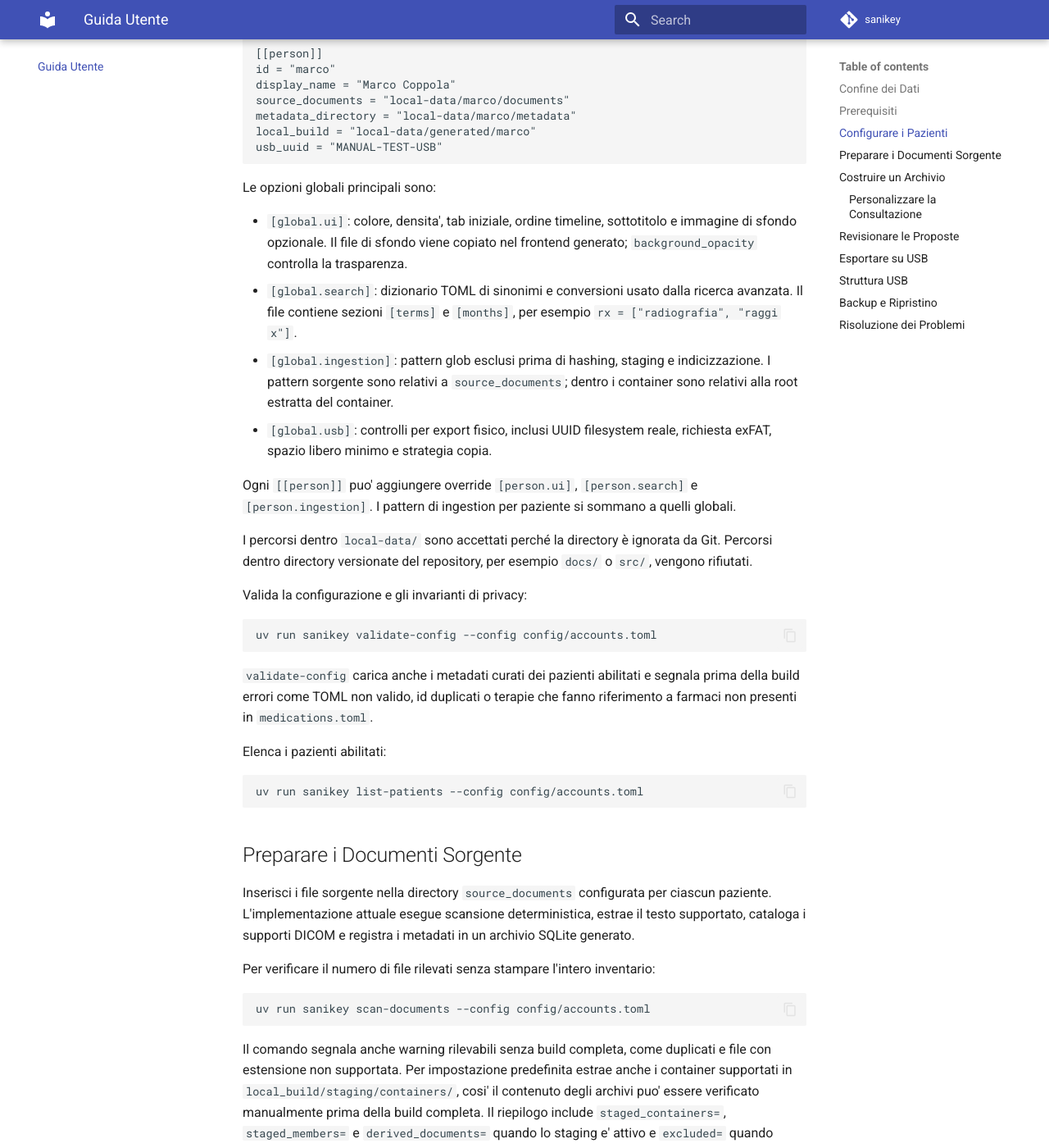
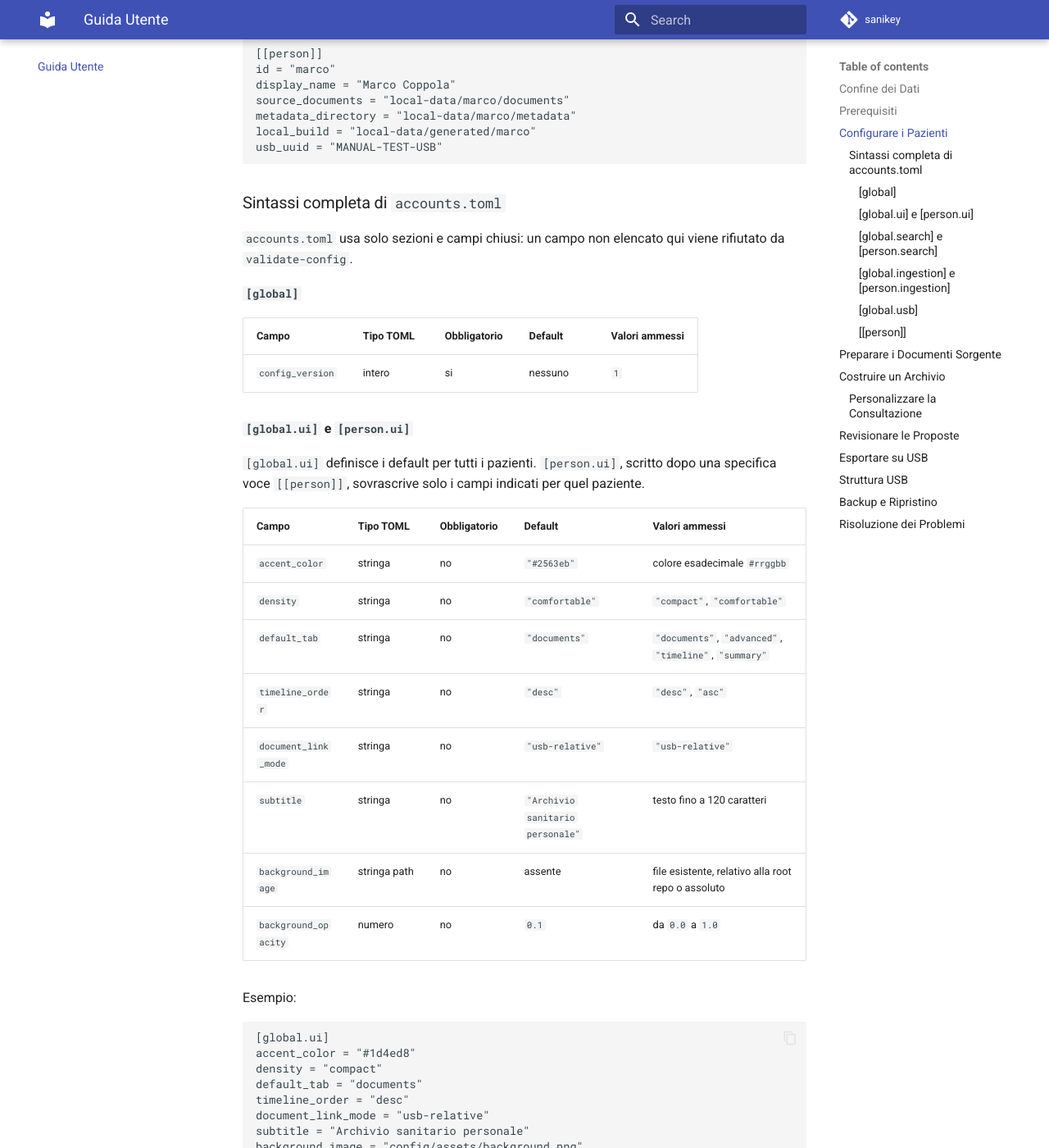
Before and after one commit to marco0560/sanikey, an MkDocs documentation site: the page built from docs/user-guide.md, in a window 1280 px wide and 1400 px high, scrolled down 1544 px. Shown: the whole window at 82% size. Built offline with MkDocs 1.6.1 and Material for MkDocs 9.7.7, drawn with Linux system fonts in a browser that asks for light colours; comment, search, counter and statistics services are not loaded; some of the changed text lies outside the part shown.

Commit message:
docs(config): document exact accounts syntax
Replace the vague configuration overview with closed-field tables for accounts.toml, including UI, search dictionary, ingestion exclusions, USB deployment, and person entries.

Update the real-data end-to-end procedure with a concrete syntax checklist and dictionary example so operators can validate configuration before running long builds.

````diff
--- a/docs/process/end-to-end-real-data-verification.md
+++ b/docs/process/end-to-end-real-data-verification.md
@@ -91,16 +91,41 @@ local_build = "local-data/generated/irene"
 usb_uuid = "MANUAL-TEST-USB"
 ```
 
-Le nuove sezioni configurabili da verificare sono:
+Prima di continuare, confrontare `config/accounts.toml` con la sintassi completa
+descritta nella sezione “Sintassi completa di `accounts.toml`” della user guide.
+In particolare verificare questi campi, perché influenzano direttamente la
+prova end-to-end:
 
-- `[global.search]`: file dizionario con sezioni `[terms]` e `[months]` per
-  sinonimi e conversioni usate dalla ricerca avanzata.
-- `[global.ui]`: personalizzazione frontend, inclusi sfondo opzionale e
-  opacita'.
-- `[global.ingestion]` e `[person.ingestion]`: pattern glob di esclusione,
-  globali e aggiuntivi per paziente.
-- `[global.usb]`: UUID filesystem reale, richiesta exFAT, spazio libero minimo
-  e strategia di copia.
+| Sezione | Campo | Sintassi attesa | Valore da verificare nella prova |
+| --- | --- | --- | --- |
+| `[global]` | `config_version` | intero | `1` |
+| `[global.ui]` | `background_image` | stringa path a file esistente | assente oppure path privato non versionato |
+| `[global.ui]` | `background_opacity` | numero `0.0`-`1.0` | valore basso, per esempio `0.10` |
+| `[global.search]` | `dictionary` | stringa path a TOML esistente | file privato con sezioni `[terms]` e/o `[months]` |
+| `[global.search]` | `advanced_index_warning_mb` | intero positivo | soglia coerente con il dataset reale |
+| `[global.ingestion]` | `exclude_patterns` | lista di stringhe glob | esclusioni tecniche comuni, per esempio `["**/Help/**"]` |
+| `[person.ingestion]` | `exclude_patterns` | lista di stringhe glob | esclusioni aggiuntive del singolo paziente |
+| `[global.usb]` | `required_filesystem_uuid` | stringa UUID o assente | UUID reale mostrato da `lsblk -f` per la chiavetta fisica |
+| `[global.usb]` | `require_exfat` | booleano | `true` per la prova fisica exFAT |
+| `[global.usb]` | `min_free_space_mb` | intero positivo | margine, per esempio `512` |
+| `[global.usb]` | `copy_strategy` | stringa | `"rsync-preferred"` oppure `"python"` |
+| `[[person]]` | `enabled` | booleano opzionale | assente o `true` per i pazienti inclusi |
+
+Il file dizionario indicato da `[global.search].dictionary` deve avere questa
+forma:
+
+```toml
+[terms]
+rx = ["radiografia", "raggi x"]
+tac = ["tc", "tomografia"]
+
+[months]
+gennaio = ["01", "1"]
+febbraio = ["02", "2"]
+```
+
+`validate-config` deve fallire se trova campi non documentati, valori fuori set
+chiuso, path richiesti inesistenti o tipi TOML errati.
 
 Verificare che Git non veda dati privati:
 
--- a/docs/user-guide.md
+++ b/docs/user-guide.md
@@ -74,23 +74,144 @@ local_build = "local-data/generated/marco"
 usb_uuid = "MANUAL-TEST-USB"
 ```
 
-Le opzioni globali principali sono:
+### Sintassi completa di `accounts.toml`
 
-- `[global.ui]`: colore, densita', tab iniziale, ordine timeline, sottotitolo e
-  immagine di sfondo opzionale. Il file di sfondo viene copiato nel frontend
-  generato; `background_opacity` controlla la trasparenza.
-- `[global.search]`: dizionario TOML di sinonimi e conversioni usato dalla
-  ricerca avanzata. Il file contiene sezioni `[terms]` e `[months]`, per
-  esempio `rx = ["radiografia", "raggi x"]`.
-- `[global.ingestion]`: pattern glob esclusi prima di hashing, staging e
-  indicizzazione. I pattern sorgente sono relativi a `source_documents`; dentro
-  i container sono relativi alla root estratta del container.
-- `[global.usb]`: controlli per export fisico, inclusi UUID filesystem reale,
-  richiesta exFAT, spazio libero minimo e strategia copia.
+`accounts.toml` usa solo sezioni e campi chiusi: un campo non elencato qui viene
+rifiutato da `validate-config`.
 
-Ogni `[[person]]` puo' aggiungere override `[person.ui]`, `[person.search]` e
-`[person.ingestion]`. I pattern di ingestion per paziente si sommano a quelli
-globali.
+#### `[global]`
+
+| Campo | Tipo TOML | Obbligatorio | Default | Valori ammessi |
+| --- | --- | --- | --- | --- |
+| `config_version` | intero | si | nessuno | `1` |
+
+#### `[global.ui]` e `[person.ui]`
+
+`[global.ui]` definisce i default per tutti i pazienti. `[person.ui]`, scritto
+dopo una specifica voce `[[person]]`, sovrascrive solo i campi indicati per
+quel paziente.
+
+| Campo | Tipo TOML | Obbligatorio | Default | Valori ammessi |
+| --- | --- | --- | --- | --- |
+| `accent_color` | stringa | no | `"#2563eb"` | colore esadecimale `#rrggbb` |
+| `density` | stringa | no | `"comfortable"` | `"compact"`, `"comfortable"` |
+| `default_tab` | stringa | no | `"documents"` | `"documents"`, `"advanced"`, `"timeline"`, `"summary"` |
+| `timeline_order` | stringa | no | `"desc"` | `"desc"`, `"asc"` |
+| `document_link_mode` | stringa | no | `"usb-relative"` | `"usb-relative"` |
+| `subtitle` | stringa | no | `"Archivio sanitario personale"` | testo fino a 120 caratteri |
+| `background_image` | stringa path | no | assente | file esistente, relativo alla root repo o assoluto |
+| `background_opacity` | numero | no | `0.1` | da `0.0` a `1.0` |
+
+Esempio:
+
+```toml
+[global.ui]
+accent_color = "#1d4ed8"
+density = "compact"
+default_tab = "documents"
+timeline_order = "desc"
+document_link_mode = "usb-relative"
+subtitle = "Archivio sanitario personale"
+background_image = "config/assets/background.png"
+background_opacity = 0.10
+
+[[person]]
+id = "marco"
+# ...
+
+[person.ui]
+default_tab = "timeline"
+subtitle = "Archivio Marco"
+```
+
+#### `[global.search]` e `[person.search]`
+
+`[person.search]` sovrascrive i campi indicati per il singolo paziente. Se
+`dictionary` cambia, viene caricato il nuovo file TOML.
+
+| Campo | Tipo TOML | Obbligatorio | Default | Valori ammessi |
+| --- | --- | --- | --- | --- |
+| `dictionary` | stringa path | no | assente | file TOML esistente |
+| `advanced_index_warning_mb` | intero | no | `25` | intero positivo |
+
+Il file indicato da `dictionary` ha solo due sezioni ammesse, entrambe
+opzionali. Le chiavi sono stringhe TOML; i valori sono liste non vuote di
+stringhe non vuote.
+
+```toml
+[terms]
+rx = ["radiografia", "raggi x"]
+rmn = ["risonanza magnetica", "rm"]
+tac = ["tc", "tomografia"]
+
+[months]
+gennaio = ["01", "1"]
+febbraio = ["02", "2"]
+```
+
+#### `[global.ingestion]` e `[person.ingestion]`
+
+I pattern di `[person.ingestion]` si sommano a quelli globali; non li
+sostituiscono. I pattern sorgente sono relativi a `source_documents`; dentro un
+container sono relativi alla root estratta del container. Ogni pattern viene
+confrontato sia con il path relativo sia con il solo nome file.
+
+| Campo | Tipo TOML | Obbligatorio | Default | Valori ammessi |
+| --- | --- | --- | --- | --- |
+| `exclude_patterns` | lista di stringhe | no | `[]` | glob non vuoti, per esempio `"**/Help/**"` o `"*.tmp"` |
+
+Esempio:
+
+```toml
+[global.ingestion]
+exclude_patterns = ["**/Help/**", "**/Viewer-Windows/**", "**/jre/**"]
+
+[[person]]
+id = "irene"
+# ...
+
+[person.ingestion]
+exclude_patterns = ["**/documentazione-non-clinica/**"]
+```
+
+#### `[global.usb]`
+
+Questa sezione regola l'export verso target fisici. I target locali simulati
+restano supportati; i controlli UUID/fstype sono applicati ai mount fisici o
+quando il campo globale lo richiede.
+
+| Campo | Tipo TOML | Obbligatorio | Default | Valori ammessi |
+| --- | --- | --- | --- | --- |
+| `required_filesystem_uuid` | stringa o assente | no | assente | UUID filesystem reale, per esempio `"757F-7873"` |
+| `require_exfat` | booleano | no | `false` | `true`, `false` |
+| `min_free_space_mb` | intero | no | `256` | intero positivo |
+| `copy_strategy` | stringa | no | `"rsync-preferred"` | `"rsync-preferred"`, `"python"` |
+
+Esempio:
+
+```toml
+[global.usb]
+required_filesystem_uuid = "757F-7873"
+require_exfat = true
+min_free_space_mb = 512
+copy_strategy = "rsync-preferred"
+```
+
+Se `required_filesystem_uuid` non e' impostato, i pazienti abilitati devono
+avere lo stesso `usb_uuid`; quel valore viene usato come UUID atteso quando il
+target sembra una chiavetta fisica montata sotto `/run/media` o `/media`.
+
+#### `[[person]]`
+
+| Campo | Tipo TOML | Obbligatorio | Default | Valori ammessi |
+| --- | --- | --- | --- | --- |
+| `id` | stringa | si | nessuno | minuscole, numeri e trattini, per esempio `"patient-a"` |
+| `display_name` | stringa | si | nessuno | stringa non vuota |
+| `source_documents` | stringa path | si | nessuno | path assoluto o relativo alla root repo |
+| `metadata_directory` | stringa path | si | nessuno | path assoluto o relativo alla root repo |
+| `local_build` | stringa path | si | nessuno | path assoluto o relativo alla root repo |
+| `usb_uuid` | stringa | si | nessuno | UUID filesystem o identificativo coerente con `[global.usb]` |
+| `enabled` | booleano | no | `true` | `true`, `false` |
 
 I percorsi dentro `local-data/` sono accettati perché la directory è ignorata da
 Git. Percorsi dentro directory versionate del repository, per esempio `docs/` o
````
